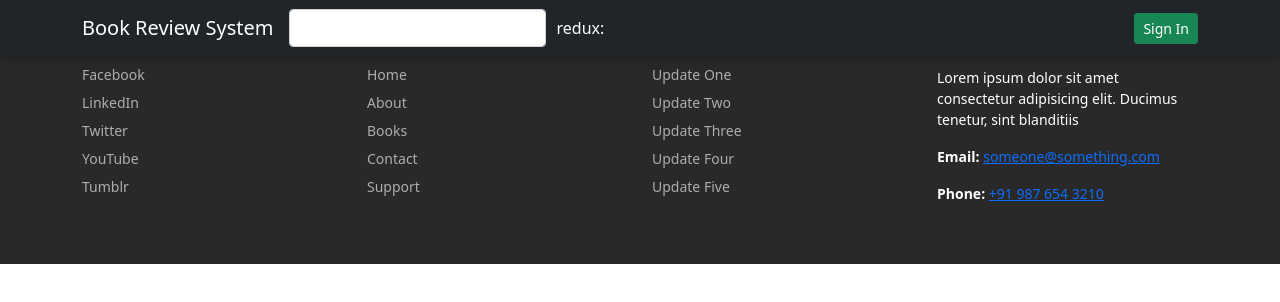
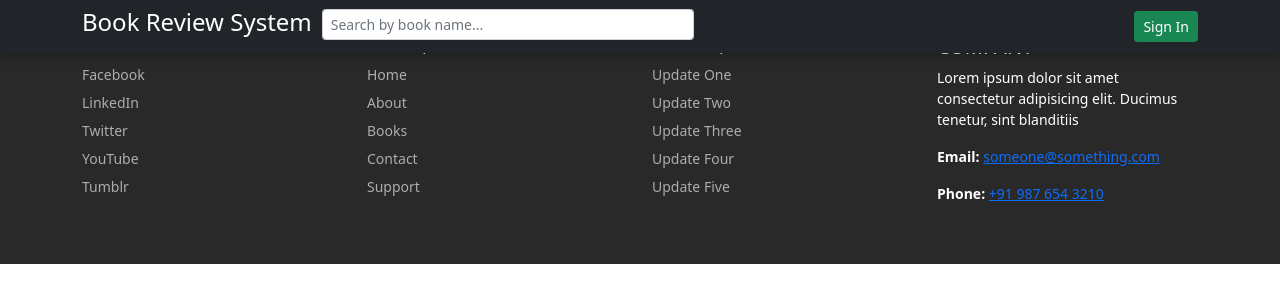
Before and after one commit to ashutosh8775/Book-Management-System, a React (Create React App) app: page /bookpreview in a window 1280 px wide. Shown: the top 302 px of the page. Built offline with nearby package versions, Linux system fonts and the light colour scheme.

Commit message:
search related changes

```diff
--- a/src/App.css
+++ b/src/App.css
@@ -226,3 +226,12 @@ section.copy p {
   -webkit-line-clamp: 1;
   -webkit-box-orient: vertical;
 }
+
+.color-text{
+  color:#fff;
+}
+@media screen and (min-width:480px){
+  .ml-5{
+    margin-left:10px;
+  }
+}
--- a/src/App.js
+++ b/src/App.js
@@ -14,8 +14,6 @@ import { Provider } from 'react-redux'
 function App() {
   return (
     <Provider store = {store}>
-    <div>
-
       <Router>
         <Header />
                 <Switch>
@@ -24,8 +22,6 @@ function App() {
                 </Switch>
               <Footer />
       </Router>
-
-    </div>
     </Provider>
   );
 }
--- a/src/components/Header/headerComponent.js
+++ b/src/components/Header/headerComponent.js
@@ -4,8 +4,8 @@ import FormModal from "../Forms/FormModal.jsx";
 import { connect } from 'react-redux';
 import { previewDetails } from "../action";
 
+function Header(props){
 
-function Header(props){
   const [show, setShow] = useState(false);
   const [showLoginForm, setshowLoginForm] = useState(true);
   const history = useHistory();
@@ -19,22 +19,17 @@ function Header(props){
     props.previewDetails(data);
   }
 
-//   useEffect(()=>{
-//     console.log('heyy')
-//     getUserData(sessionStorage.getItem("user"));
-//     console.log(userData,'jj')
-// },[])
-  // getUserData(sessionStorage.getItem("user"));
     return (
         <div>
           <nav className="navbar navbar-expand-lg navbar-dark bg-dark fixed-top custom_nav">
               <div className="container">
-                  <a className="navbar-brand" href="" onClick={handleOnClick}>Book Review System</a>
-                  <div>
-                  <input type="text" className="form-control" onChange ={searchHandler}/>
-                  </div>
-                  <div className="user-stl ">redux: {props.BookData}</div>
-
+                  <h4 className="navbar-left color-text" onClick={handleOnClick}>Book Review System</h4>
+                  {/* <div></div> */}
+                  <div class="col-lg-4 col-md-4">
+                    <div class="input-group mb-1 ml-5">
+                        <input type="search" class="form-control form-control-sm" placeholder="Search by book name..." aria-label="Recipient's username" aria-describedby="button-addon2" onChange={searchHandler}/>
+                    </div>
+            </div>
                   <button className="navbar-toggler" type="button" data-toggle="collapse" data-target="#navbarSupportedContent" aria-controls="navbarSupportedContent" aria-expanded="false" aria-label="Toggle navigation">
                     <span className="navbar-toggler-icon"></span>
                   </button>
@@ -74,18 +69,18 @@ function Header(props){
                   </div>
               </div>
           </nav>
-
         </div>
     )
 }
+
 const mapDispatchToProps = dispatch => {
   return {
       previewDetails: data => dispatch(previewDetails(data))
   }
 }
-const mapStateToProps = state => {
-  return {
-    BookData:state.BookData
-  }
-}
-export default connect(mapStateToProps, mapDispatchToProps)(Header);
+// const mapStateToProps = state => {
+//   return {
+//     BookData:state.BookData
+//   }
+// }
+export default connect(null, mapDispatchToProps)(Header);
--- a/src/components/Home/homeComponent.js
+++ b/src/components/Home/homeComponent.js
@@ -59,9 +59,8 @@ function Home(props) {
             <div className="row justify-content-center">
                 <div className="col-lg-6 col-md-6">
                     <div className="online-courses-text-widget">
-                        <h2>Online Books</h2>
-                        {/* <div className="user-stl ">redux: {props.BookData}</div> */}
-                        <p>Lorem ipsum, dolor sit amet consectetur adipisicing elit. Reprehenderit minus delectus error possimus vitae dolorum odio aliquam! Veritatis eos, nesciunt velit saepe quis, numquam sed nisi consequatur recusandae, atque quasi.</p>
+                    <h2>Discover The Best Books Online</h2>
+                        <p>Reading lists begin as a shelf full of hope until the year flies by, and you find yourself flooded with procrastination. Cheers to the books we’ve been meaning to read all these years and should probably start at some point. And for more book recommendations, find out what’s trending right now.</p>
                         <a href="#" className="btn btn-warning btn-sm">Popular Books</a>
                     </div>
                 </div>
@@ -69,13 +68,18 @@ function Home(props) {
              <div className="row mt-5">
              {loading ?
                 <Spinner animation="border"/>:
-
-                    booksData.map((book) =>{
+                booksData.filter(function(obj){
+                    return Object.keys(obj).some(function(key){
+                        if(key == "name"){
+                              return obj[key].toLowerCase().includes(props.BookData.toLowerCase());
+                        }
+                    })
+                }).map((book) =>{
                     return (
 
                     <div className="col-lg-3 col-md-6 col-sm-6" key={book.id} >
                         <div className="card online-course-card">
-                            <img src={book.imagePath} height="300"/>
+                            <img src={book.imagePath} height="250"/>
                             <div className="card-body">
                             <h3 className="card-title">{book.name}</h3>
                             <StarRatingComponent
@@ -91,6 +95,7 @@ function Home(props) {
                     </div>
                         )
                     })
+
                 }
                 </div>
     </div>
```
